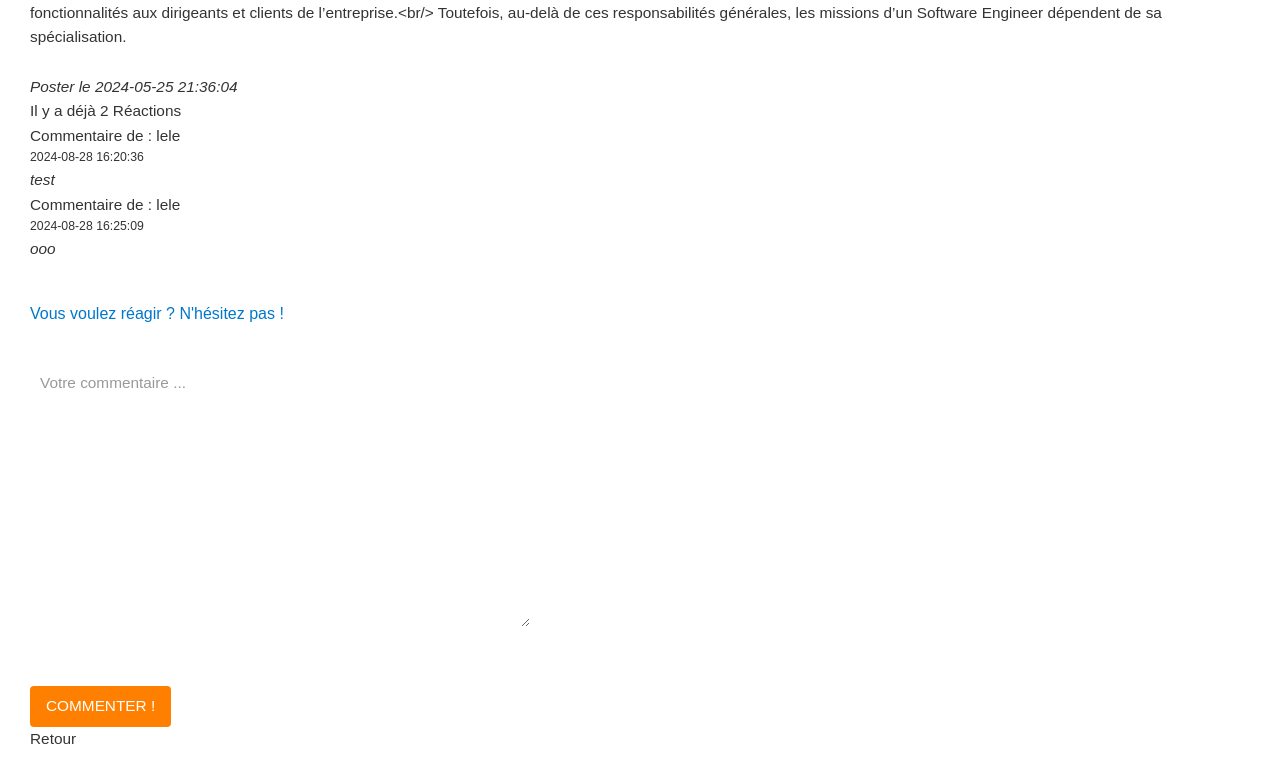
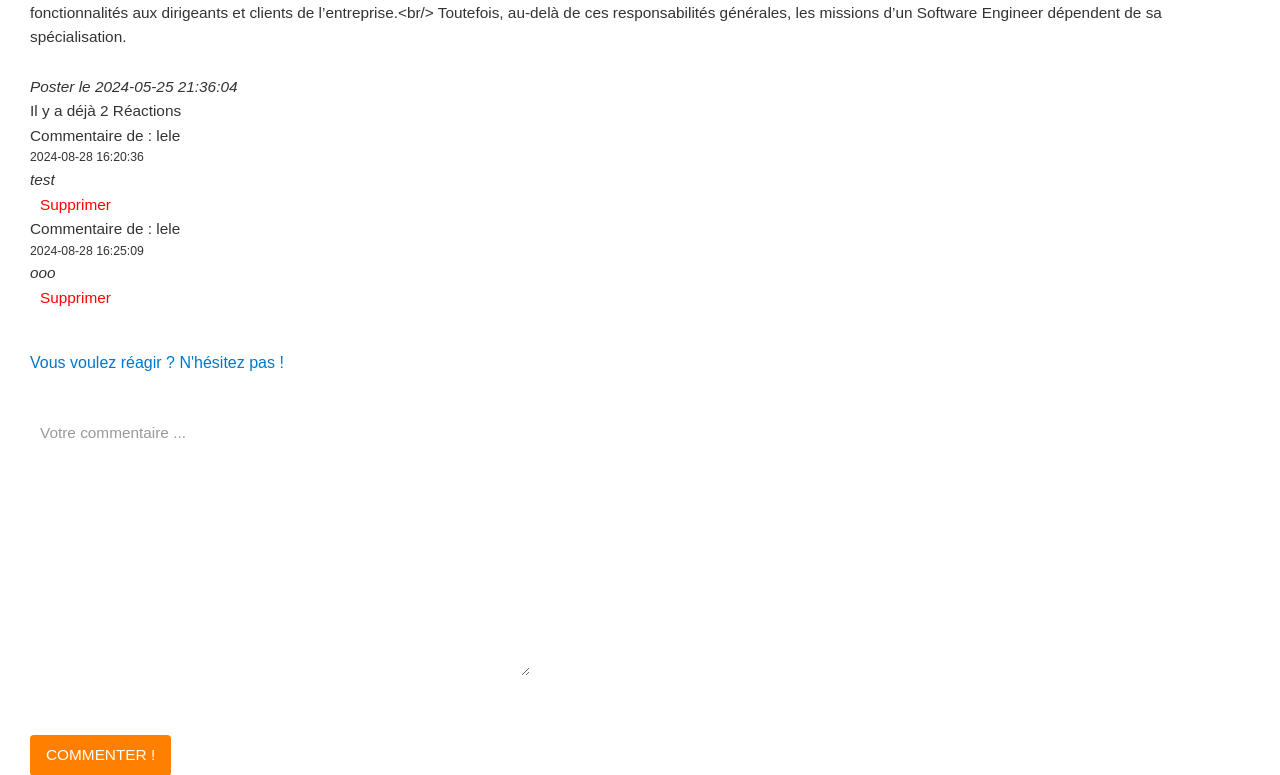
Before and after one commit to rosto-infinity/blog-cfpc, a PHP site: page /article.php?id=166 in a window 1280 px wide. Shown: the part 493-1268 px from the top of the page. Before the commit the page ends 1237 px from the top, so only its background shows below. Run offline with PHP 8.4, Linux system fonts and the light colour scheme; a user stored in the database is signed in; data comes from the database, SQL or seed files in the repository; data that the repository does not hold is empty; style sheets or scripts are compiled from the project's sources.

Commit message:
delete-comment

```diff
--- a/layouts/articles/show_html.php
+++ b/layouts/articles/show_html.php
@@ -12,13 +12,14 @@
   </h2>
 
   <?php foreach ($commentaires as $commentaire) : ?>
-    <h3 class="comment-author">Commentaire de :
-      <?= $commentaire['username'] ?>
-    </h3>
+    <h3 class="comment-author">Commentaire de : <?= $commentaire['username'] ?></h3>
     <small class="comment-date"><?= $commentaire['created_at'] ?></small>
     <blockquote class="comment-content">
       <em><?= $commentaire['content'] ?></em>
     </blockquote>
+    <?php if (isset($_SESSION['auth']) && $_SESSION['auth']['id'] === $commentaire['user_id']) : ?>
+      <a href="delete-comment.php?id=<?= $commentaire['id'] ?>&article_id=<?= $article_id ?>" class="delete-comment-link">Supprimer</a>
+    <?php endif; ?>
   <?php endforeach; ?>
 <?php endif; ?>
 
--- a/layouts/layout_html.php
+++ b/layouts/layout_html.php
@@ -17,6 +17,17 @@ if (session_status() == PHP_SESSION_NONE) {
 </head>
 
 <body>
+  <style>
+    .delete-comment-link {
+  color: red;
+  text-decoration: none;
+  margin-left: 10px;
+}
+
+.delete-comment-link:hover {
+  text-decoration: underline;
+}
+  </style>
   <header>
     <div class="logo">
       <h2>
```
Also changed, not shown: delete-comment.php (added, +33 -0 lines).
